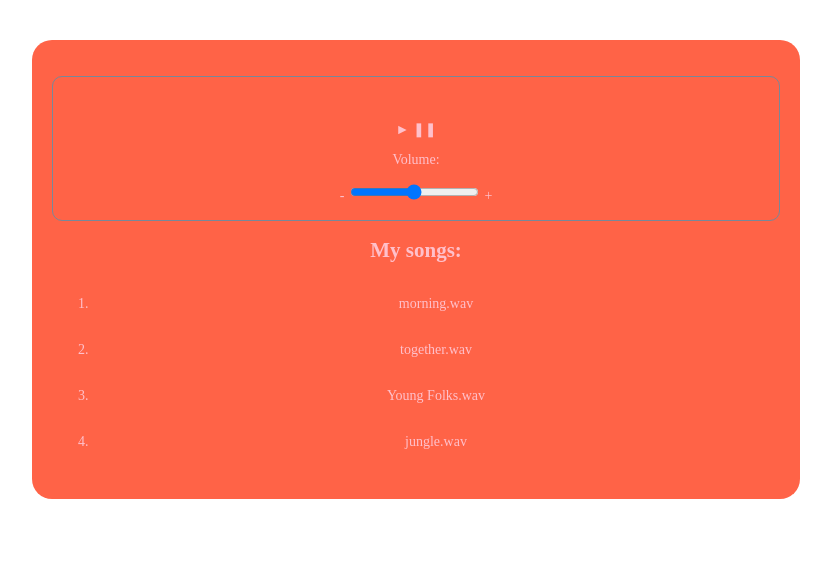
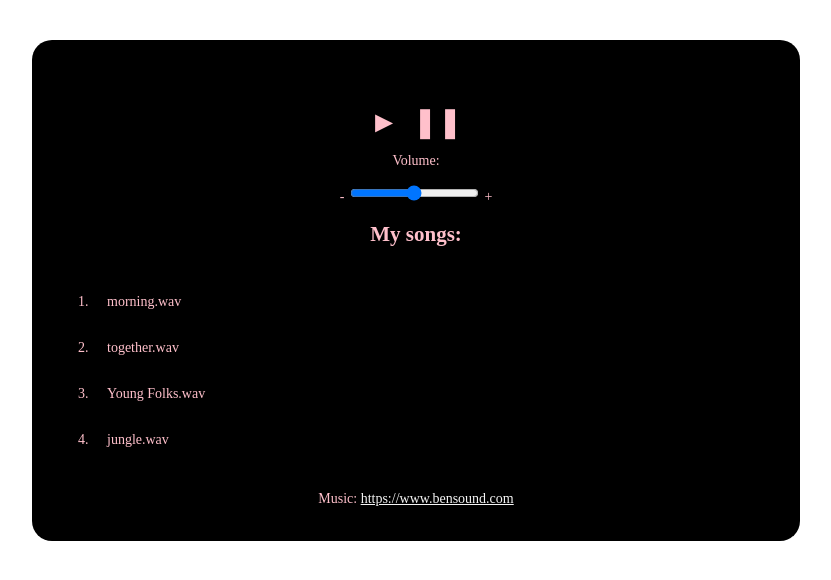
Before and after one commit to chica25/Music_Playlist_App, a plain HTML site: page index.html in a window 1280 px wide. Shown: the whole page, without its empty margins (224-1055 px from the left). Drawn offline with Linux system fonts and the light colour scheme.

Commit message:
implement functions

```diff
--- a/index.html
+++ b/index.html
@@ -30,12 +30,7 @@
 
             <h2>My songs:</h2>
             <div id="playlist"></div>
-            <ol>
-                <li>morning.wav</li>
-                <li>together.wav</li>
-                <li>Young Folks.wav</li>
-                <li>jungle.wav</li>
-            </ol>
+            <p>Music: <a href="https://www.bensound.com/royalty-free-music/track/jazzy-frenchy">https://www.bensound.com</p>
         </div>
 
         <script src="music.js"></script>
--- a/music.js
+++ b/music.js
@@ -0,0 +1,26 @@
+const songs = ["morning.wav", "together.wav", "Young Folks.wav", "jungle.wav"]
+
+
+function newSongList() {
+    const list = document.createElement('ol')
+    for(let i = 0; i < songs.length; i++) {
+       const item = document.createElement('li');
+       item.appendChild(document.createTextNode(songs[i]));
+       list.appendChild(item);
+    }
+    return list
+}
+
+const songList = document.getElementById('playlist')
+songList.appendChild(newSongList());
+
+songList.onClick = function(e) {
+   const source = document.getElementById('source')
+   source.src = "songs/"+e.target.innerText;
+
+   document.querySelector('#current-song').innerText = "" `Now Playing: ${e.target.innerText}`
+
+   const player = document.getElementById('player')
+    player.load()
+    player.play()
+};
--- a/style.css
+++ b/style.css
@@ -13,7 +13,7 @@ body {
 
 
 .player {
-    background: tomato;
+    background: black;
     padding: 2rem;
     border-radius: 2rem;
 }
@@ -21,25 +21,25 @@ body {
 .img {
     width: 50%;
 }
-
+/*
 #controls {
     border: 1px lightslategray solid;
     border-radius: 1rem;
     padding: 1.6rem;
-}
+} */
 
-.controls_wrapper > span {
+.control-wrapper > span {
     cursor: pointer;
-    color: lightslategray;
-    font-size: 6rem;
-    padding: 2rem;
+    /* color: lightslategray; */
+    font-size: 3rem;
+    padding: 0.5rem;
 }
 
 #current-song {
     overflow: hidden;
 }
 
-#playlis {
+#playlist {
     overflow: hidden;
     text-align: left;
 }
@@ -50,7 +50,11 @@ li {
 }
 
 li:hover {
-    background: #f3644b;
+    background: white;
+}
+
+a {
+    color: whitesmoke;
 }
 
 @media(min-width: 800px) {
```
